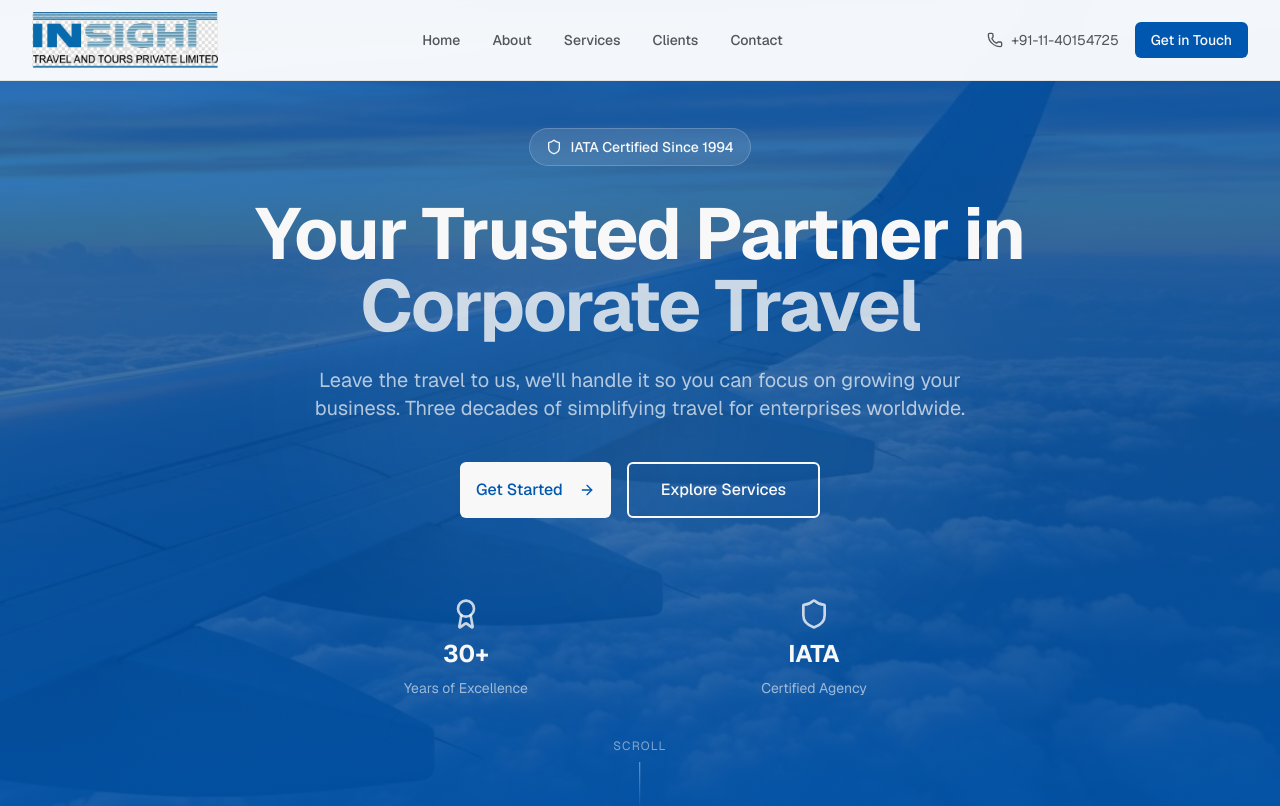
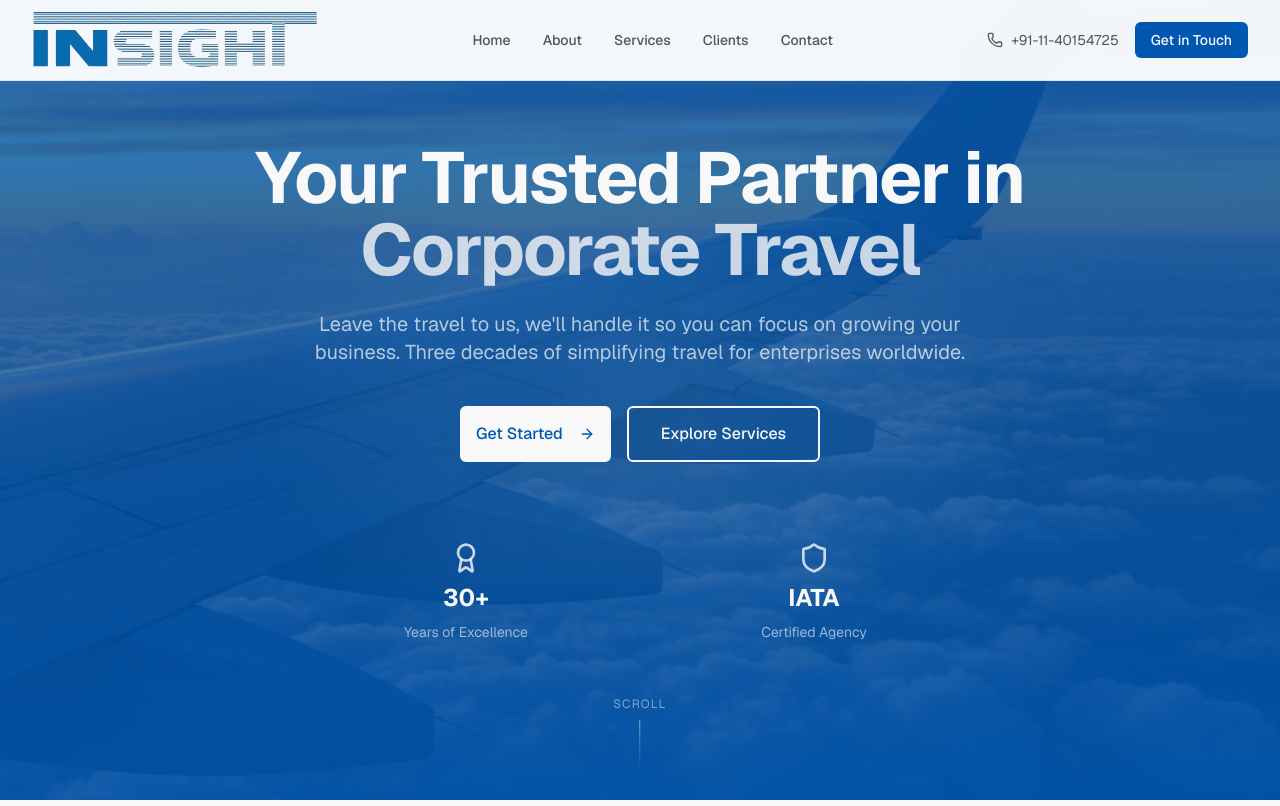
Before and after one commit to aditya-1694/v0-travel-company-website, a Next.js app: page / in a window 1280 px wide. Shown: the top 806 px of the page. Built offline with nearby package versions, Linux system fonts and the light colour scheme.

Commit message:
feat: update Insight Travels logo and hero section content
Replace logo, remove IATA badge, and suggest new headlines/descriptions.

```diff
--- a/components/hero-section.tsx
+++ b/components/hero-section.tsx
@@ -25,12 +25,6 @@ export function HeroSection() {
 
       <div className="relative z-10 mx-auto max-w-7xl px-4 sm:px-6 lg:px-8 py-32">
         <div className="text-center">
-          {/* Badge */}
-          <div className="inline-flex items-center gap-2 bg-primary-foreground/10 backdrop-blur-sm border border-primary-foreground/20 rounded-full px-4 py-2 mb-8">
-            <Shield className="h-4 w-4 text-primary-foreground" />
-            <span className="text-sm font-medium text-primary-foreground">IATA Certified Since 1994</span>
-          </div>
-
           {/* Main Headline */}
           <h1 className="text-4xl sm:text-5xl lg:text-7xl font-bold tracking-tight text-primary-foreground mb-6 text-balance">
             Your Trusted Partner in
```
Also changed, not shown: public/images/insight-logo.png.
